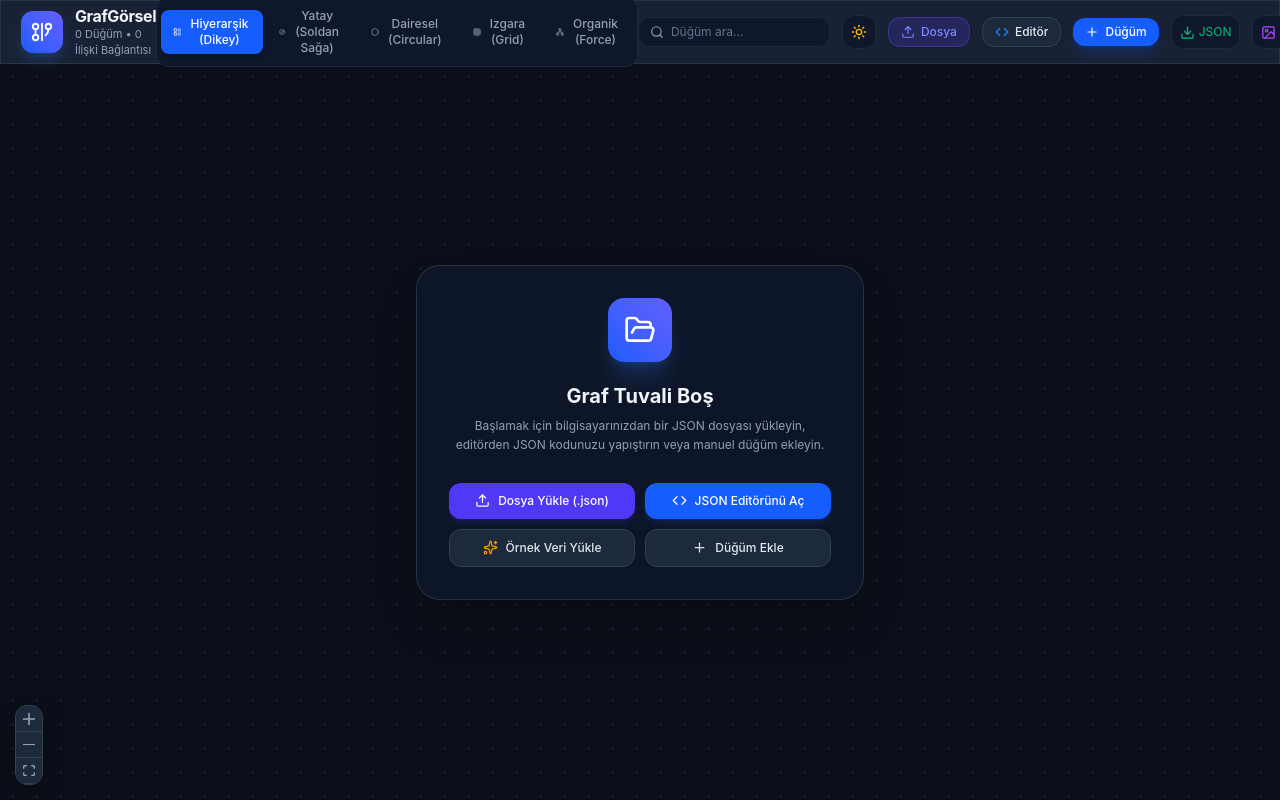
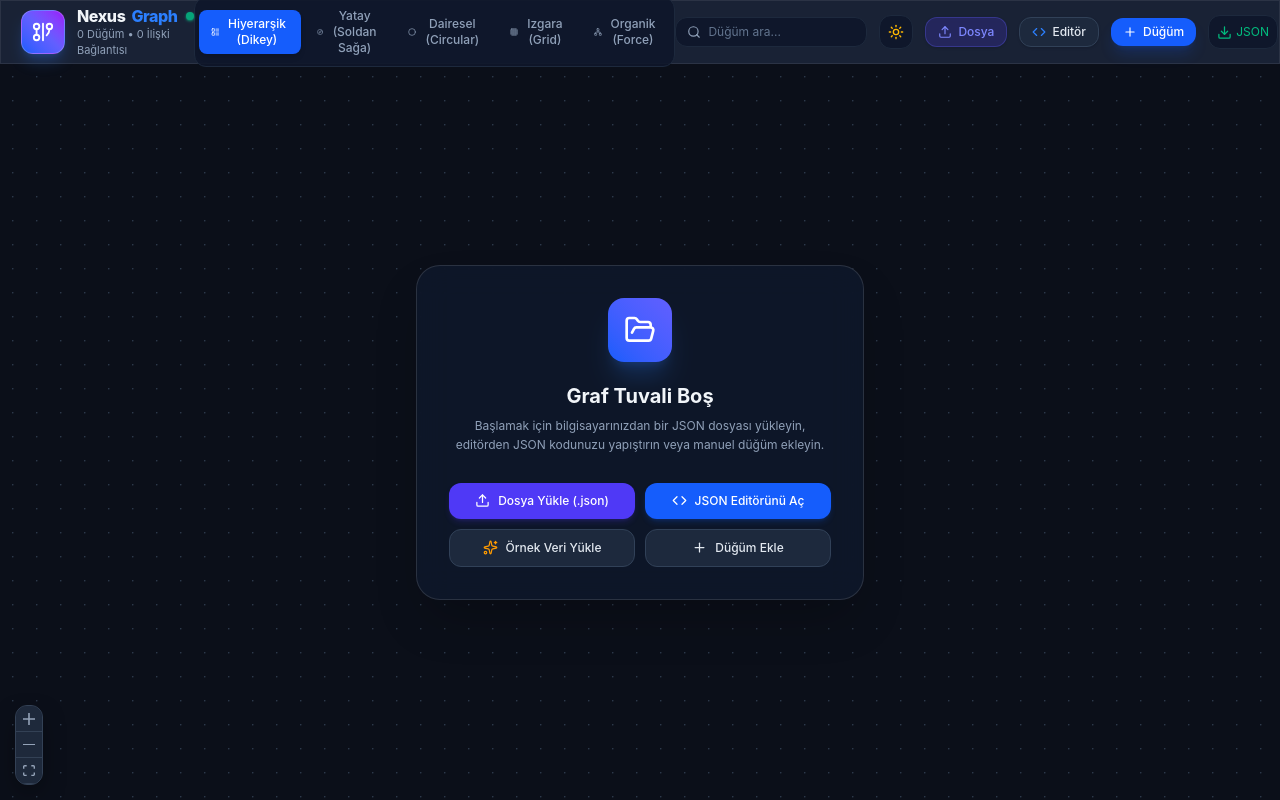
Before and after one commit to FatihG60/graph-visualizer, a React (Vite) app: page / in a window 1280 px wide. Built offline with nearby package versions, Linux system fonts and the light colour scheme.

Commit message:
style: Update application branding name to NexusGraph

```diff
--- a/src/components/HeaderBar.jsx
+++ b/src/components/HeaderBar.jsx
@@ -58,14 +58,15 @@ const HeaderBar = ({
     }`}>
       {/* Brand Logo & Title */}
       <div className="flex items-center gap-3">
-        <div className="p-2.5 rounded-xl bg-gradient-to-tr from-blue-600 to-indigo-500 text-white shadow-lg shadow-blue-500/20">
+        <div className="p-2.5 rounded-xl bg-gradient-to-tr from-blue-600 via-indigo-500 to-purple-600 text-white shadow-lg shadow-blue-500/25 border border-white/20">
           <GitGraph size={22} />
         </div>
         <div>
-          <h1 className={`text-base font-bold tracking-tight flex items-center gap-2 m-0 p-0 leading-tight ${
+          <h1 className={`text-base font-extrabold tracking-tight flex items-center gap-1.5 m-0 p-0 leading-tight ${
             isLight ? 'text-slate-900' : 'text-slate-100'
           }`}>
-            GrafGörsel
+            Nexus<span className="text-blue-500">Graph</span>
+            <span className="w-2 h-2 rounded-full bg-emerald-400 animate-pulse inline-block shadow-sm shadow-emerald-400/80 ml-0.5"></span>
           </h1>
           <p className={`text-[11px] font-normal m-0 p-0 ${isLight ? 'text-slate-500' : 'text-slate-400'}`}>
             {nodesCount} Düğüm • {edgesCount} İlişki Bağlantısı
```
